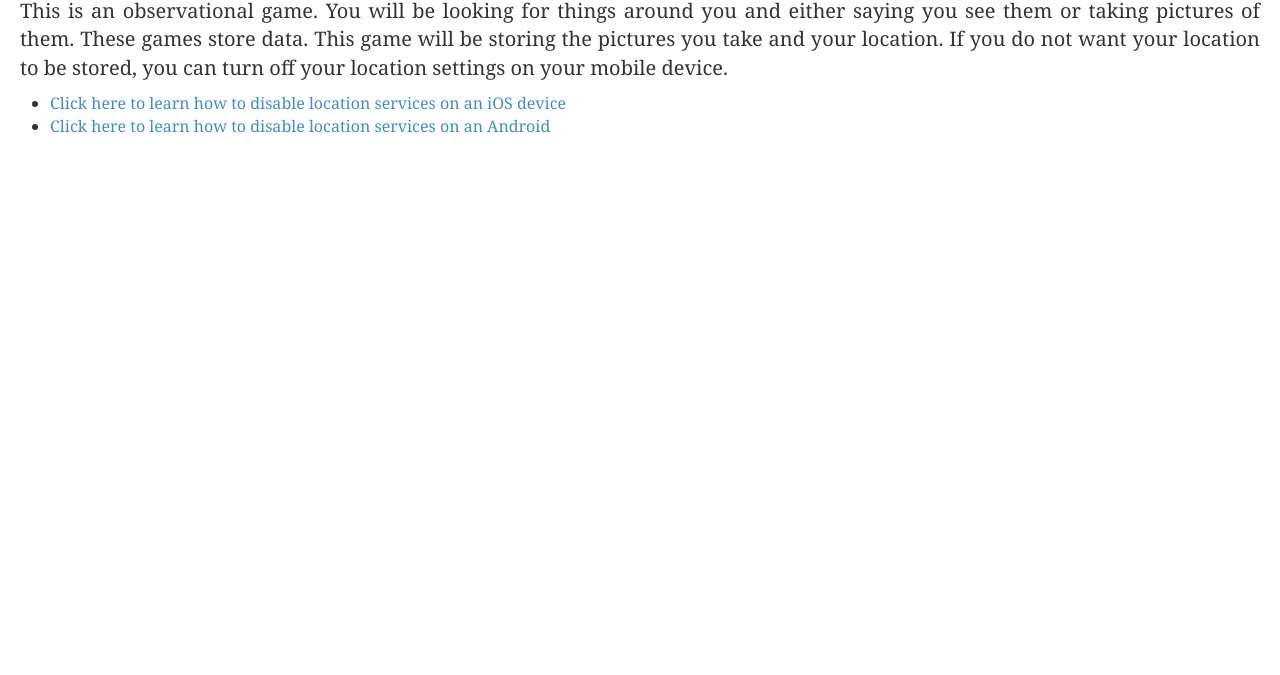
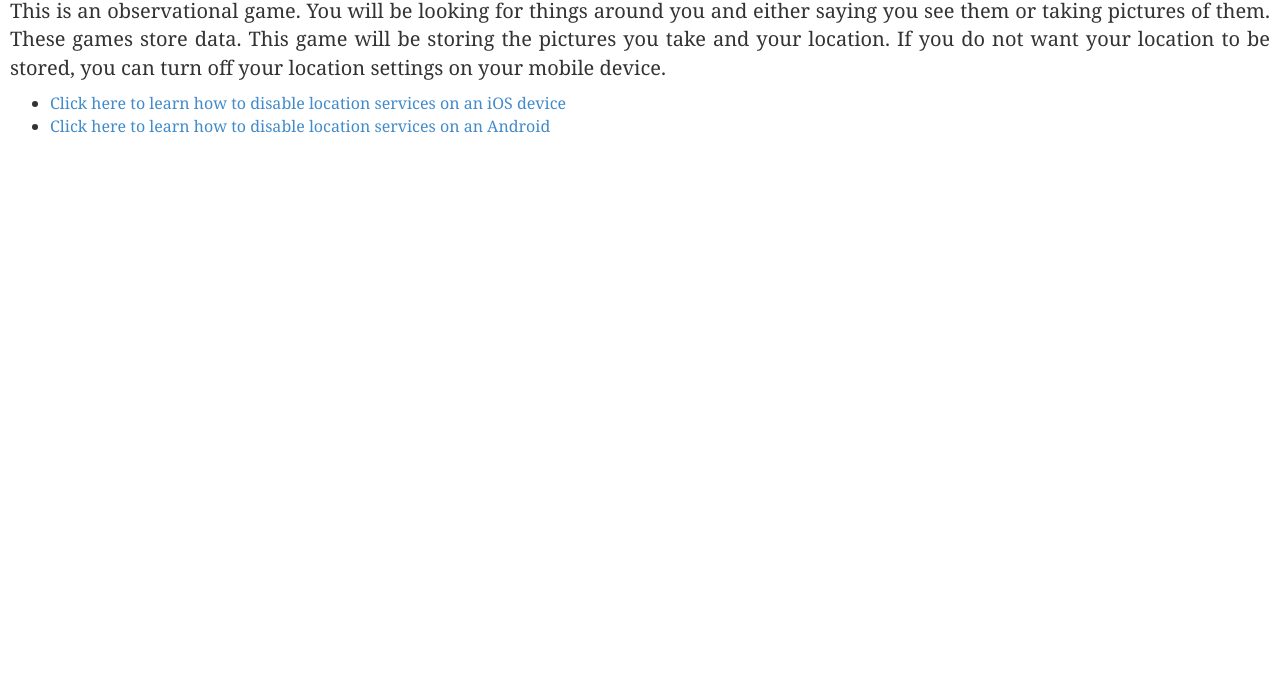
Before and after one commit to pommelpro/pommelpro.github.io, a plain HTML site: page index.html in a window 1280 px wide. Shown: the part 125-800 px from the top of the page. Drawn offline with nearby package versions, Linux system fonts and the light colour scheme.

Commit message:
disclaimer

```diff
--- a/index.html
+++ b/index.html
@@ -26,8 +26,8 @@
         p {
             text-align: justify;
             font-size: 20px;
-            margin-left: 20px;
-            margin-right: 20px;
+            margin-left: 10px;
+            margin-right: 10px;
         }
         ul, li {
             text-align: justify;
```
